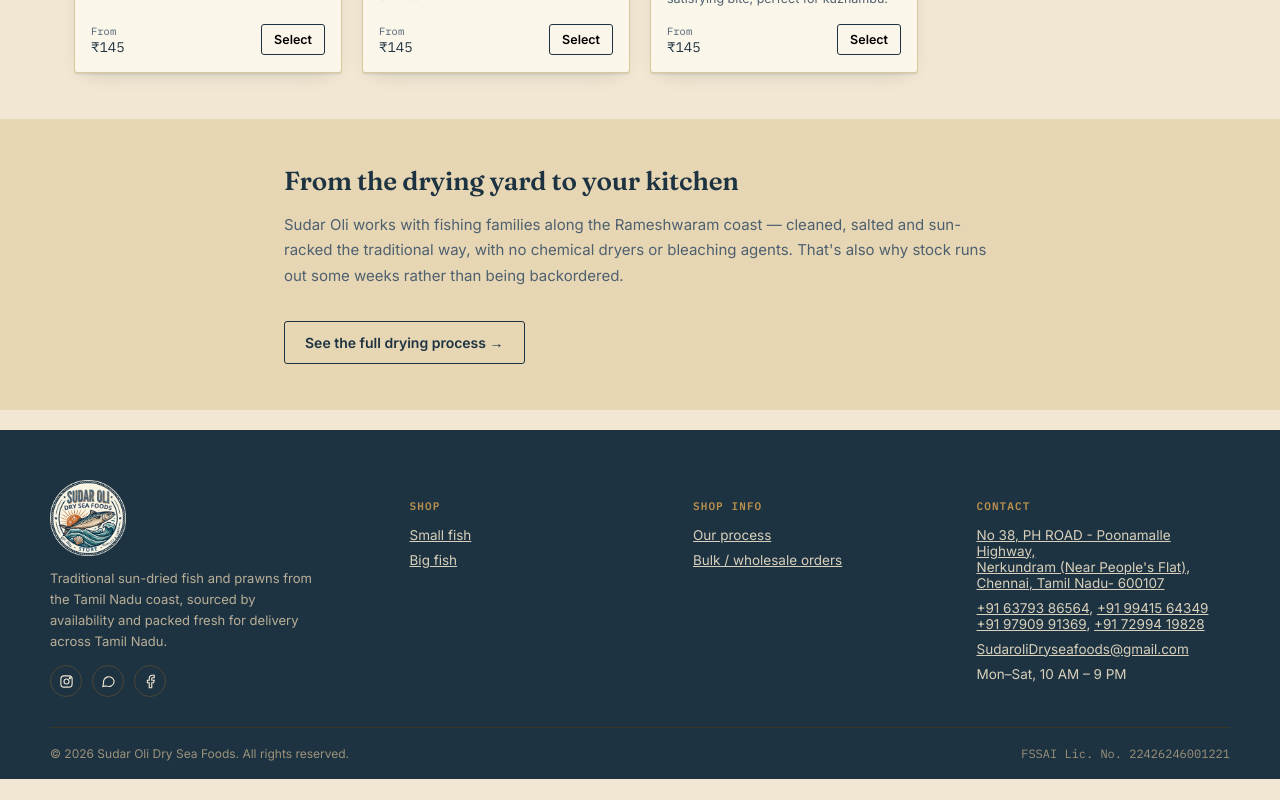
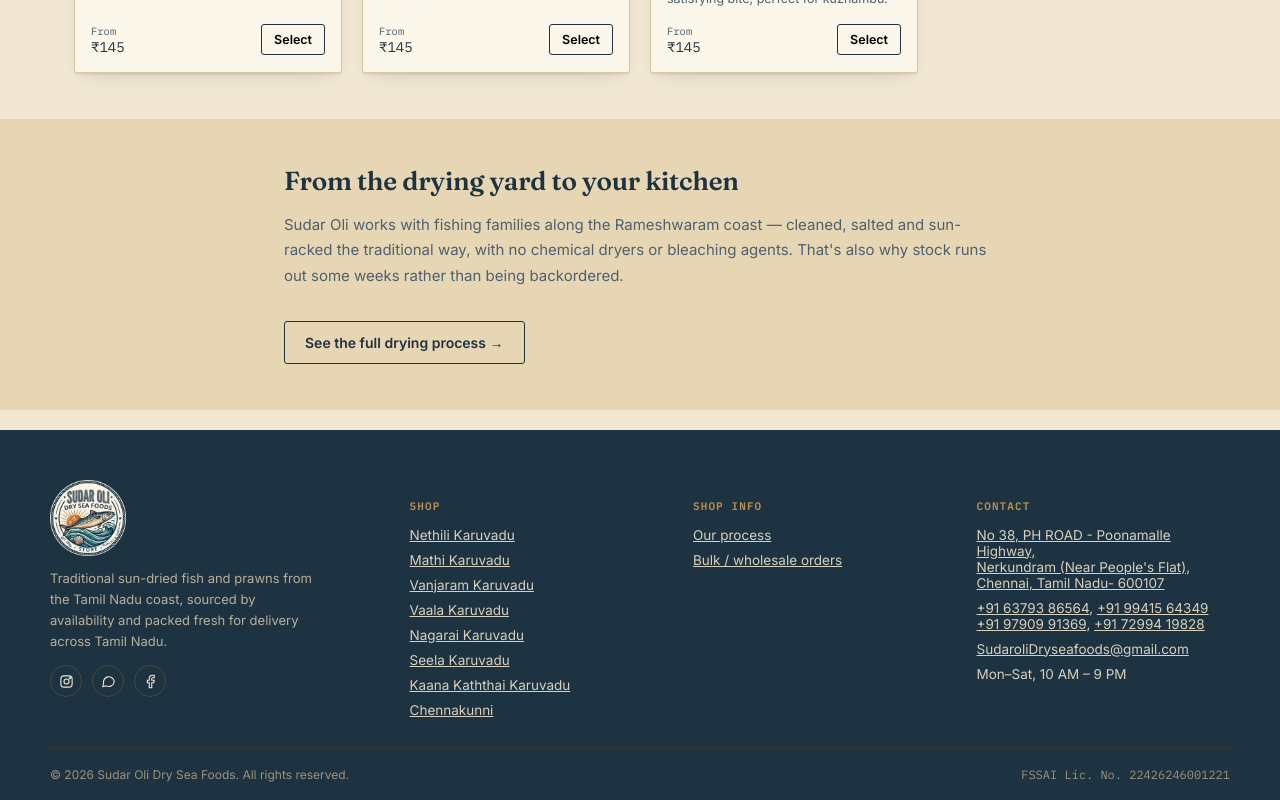
Before and after one commit to Raaj-16/SudarOliSeafoods-client, a React (Vite) app: page / in a window 1280 px wide. Shown: the part 2374-3174 px from the top of the page. Before the commit the page ends 3153 px from the top, so only its background shows below. Built offline with nearby package versions, Linux system fonts and the light colour scheme; no server answers.

Commit message:
Add individual fish links to footer

```diff
--- a/src/App.jsx
+++ b/src/App.jsx
@@ -184,7 +184,7 @@
       <Toast message={toast.message} show={toast.show} />
 
       <Footer
-        onFilterAndShop={() => scrollToShop()}
+        onOpenPDP={openPDP}
         onShowProcess={showProcess}
       />
     </>
--- a/src/components/Footer.jsx
+++ b/src/components/Footer.jsx
@@ -1,7 +1,18 @@
 import logo440 from '../assets/logo-440.png'
 import { WHATSAPP_NUMBER } from '../config.js'
 
-export default function Footer({ onFilterAndShop, onShowProcess }) {
+const FISH_LINKS = [
+  ['Nethili Karuvadu', 'nethili'],
+  ['Mathi Karuvadu', 'mathi'],
+  ['Vanjaram Karuvadu', 'vanjaram'],
+  ['Vaala Karuvadu', 'vaala'],
+  ['Nagarai Karuvadu', 'nagarai'],
+  ['Seela Karuvadu', 'seela'],
+  ['Kaana Kaththai Karuvadu', 'kaanakaththai'],
+  ['Chennakunni', 'chennakunni'],
+]
+
+export default function Footer({ onOpenPDP, onShowProcess }) {
   return (
     <footer id="footer-contact">
       <div className="wrap footer-top">
@@ -34,28 +45,19 @@
         <div>
           <h5>Shop</h5>
           <ul>
-            <li>
+            {FISH_LINKS.map(([name, id]) => (
+              <li key={id}>
                 <a
-                href="#"
+                  href="#shop"
                   onClick={(e) => {
                     e.preventDefault()
-                  onFilterAndShop('small')
+                    onOpenPDP(id)
                   }}
                 >
-                Small fish
+                  {name}
                 </a>
               </li>
-            <li>
-              <a
-                href="#"
-                onClick={(e) => {
-                  e.preventDefault()
-                  onFilterAndShop('big')
-                }}
-              >
-                Big fish
-              </a>
-            </li>
+            ))}
           </ul>
         </div>
         <div>
```
Lines whose indentation alone changed are shown as unchanged.
